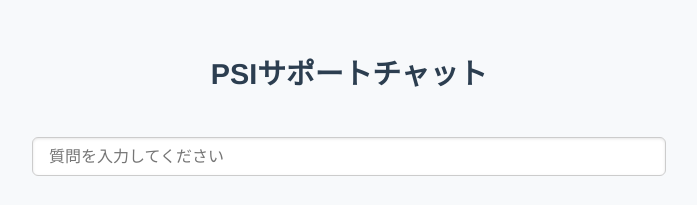
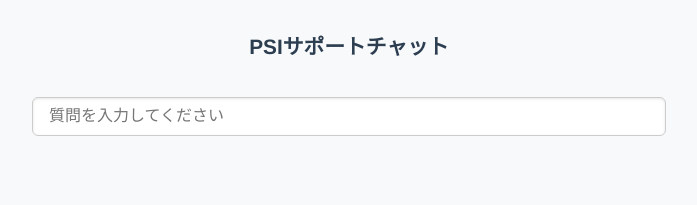
Before and after one commit to Kazuo-Kuri/faqbot-ui, a plain HTML site: page index.html in a window 1280 px wide. Shown: the whole page, without its empty margins (291-988 px from the left). Drawn offline with Linux system fonts and the light colour scheme.

Commit message:
空間を狭く

```diff
--- a/style.css
+++ b/style.css
@@ -3,7 +3,7 @@ body {
   font-family: 'Helvetica Neue', sans-serif;
   background-color: #f7f9fb;
   margin: 0;
-  padding: 2em;
+  padding: 1em;
   display: flex;
   flex-direction: column;
   align-items: center;
@@ -11,7 +11,7 @@ body {
 
 /* 見出し */
 h1 {
-  font-size: 1.8em;
+  font-size: 1.3em;
   margin-bottom: 1em;
   color: #2c3e50;
   text-align: center;
```
